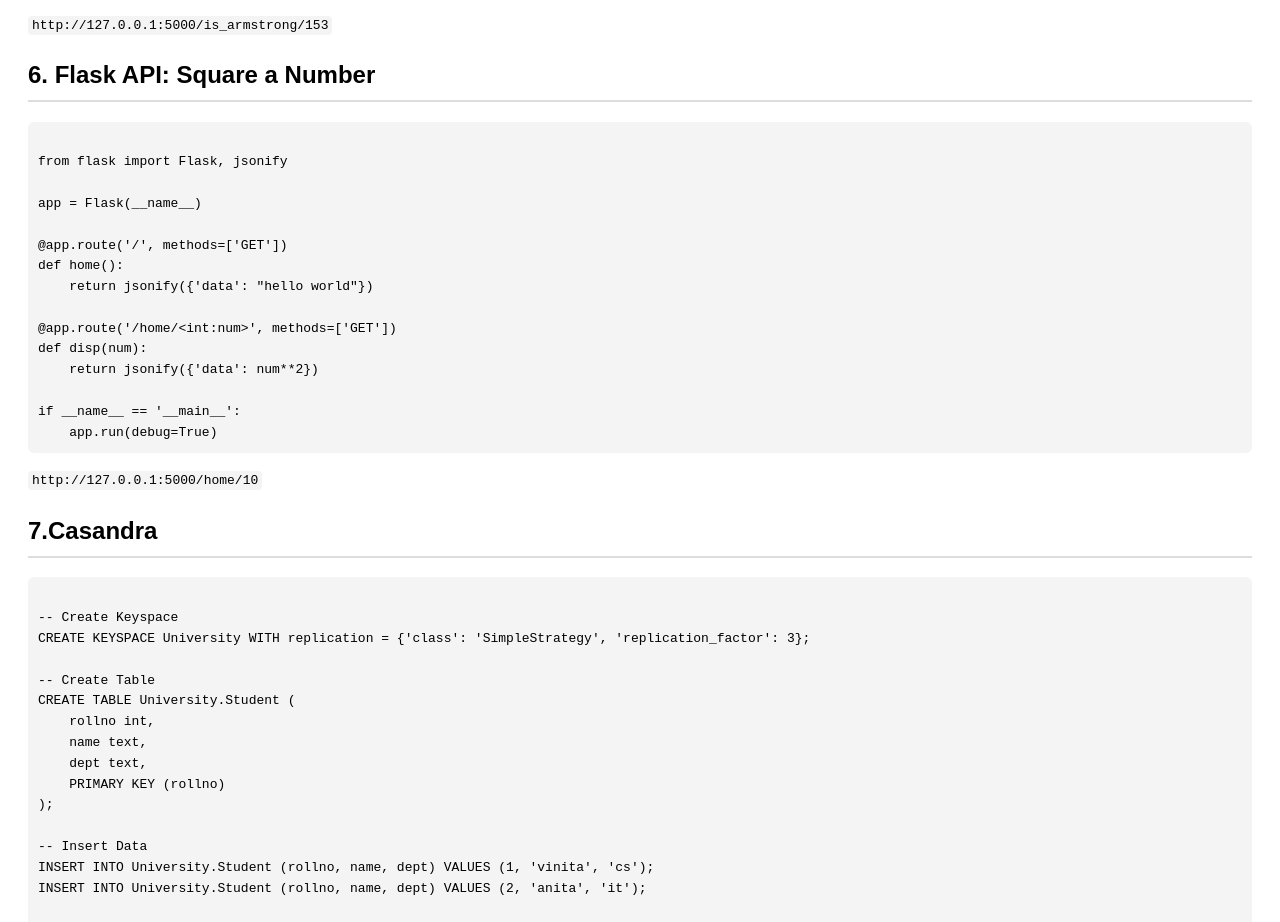
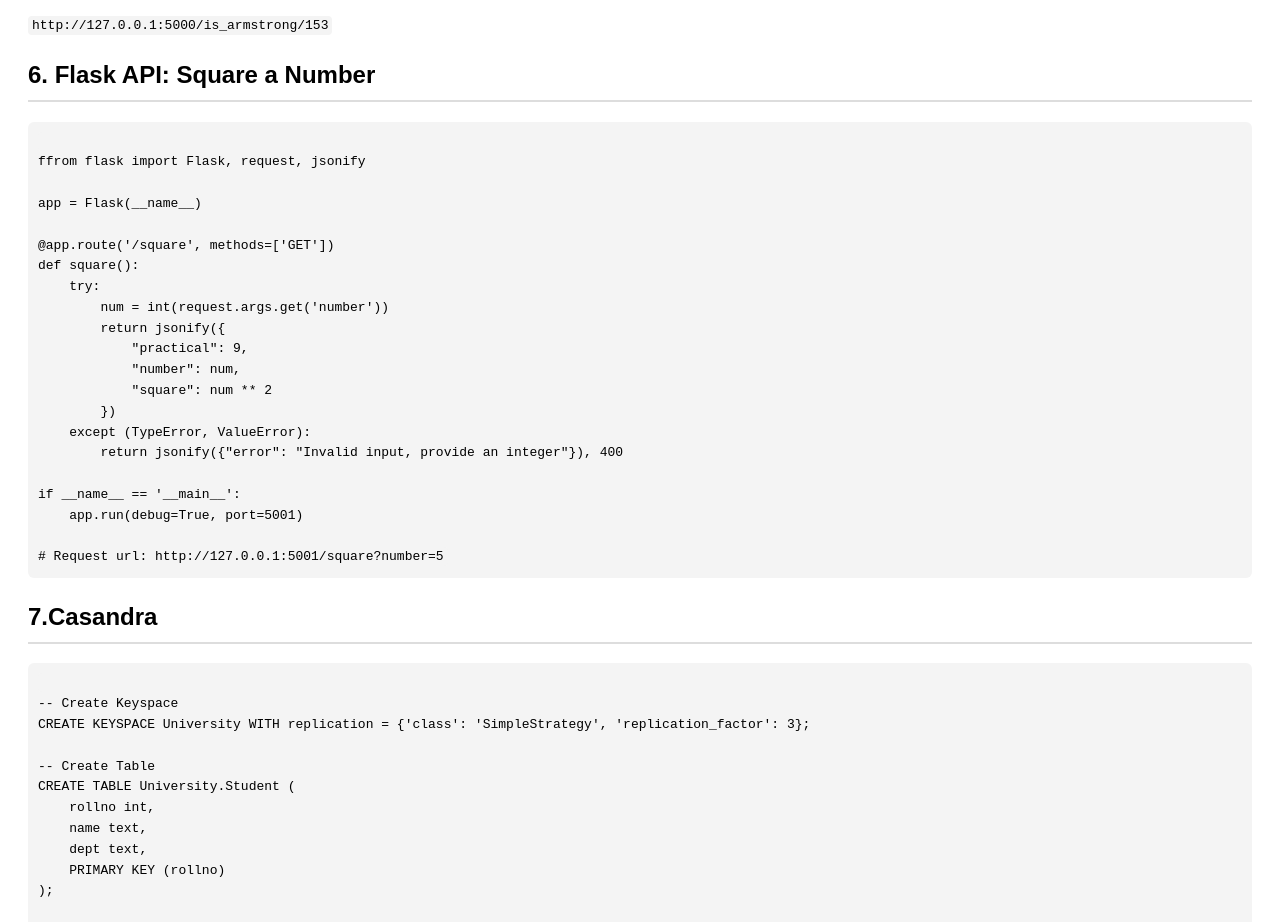
Before and after one commit to vikasjsharma71/e, a plain HTML site: page index.html in a window 1280 px wide. Shown: the part 3700-4622 px from the top of the page. Drawn offline with Linux system fonts and the light colour scheme.

Commit message:
index.html

```diff
--- a/index.html
+++ b/index.html
@@ -183,23 +183,27 @@ if __name__ == '__main__':
 
 <h2>6. Flask API: Square a Number</h2>
 <pre><code>
-from flask import Flask, jsonify
+ffrom flask import Flask, request, jsonify
 
 app = Flask(__name__)
 
-@app.route('/', methods=['GET'])
-def home():
-    return jsonify({'data': "hello world"})
-
-@app.route('/home/&lt;int:num&gt;', methods=['GET'])
-def disp(num):
-    return jsonify({'data': num**2})
+@app.route('/square', methods=['GET'])
+def square():
+    try:
+        num = int(request.args.get('number'))
+        return jsonify({
+            "practical": 9,
+            "number": num,
+            "square": num ** 2
+        })
+    except (TypeError, ValueError):
+        return jsonify({"error": "Invalid input, provide an integer"}), 400
 
 if __name__ == '__main__':
-    app.run(debug=True)
+    app.run(debug=True, port=5001)
+
+# Request url: http://127.0.0.1:5001/square?number=5
 </code></pre>
-
-<code>http://127.0.0.1:5000/home/10</code>
 
 <h2>7.Casandra </h2>
 <pre><code>
```
